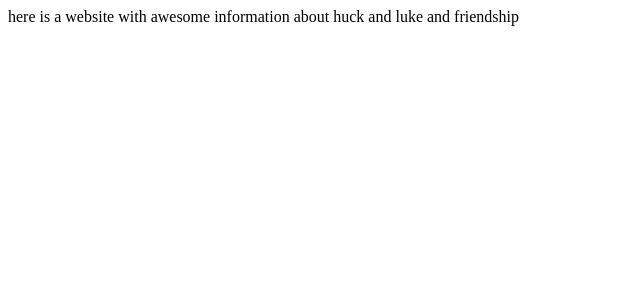
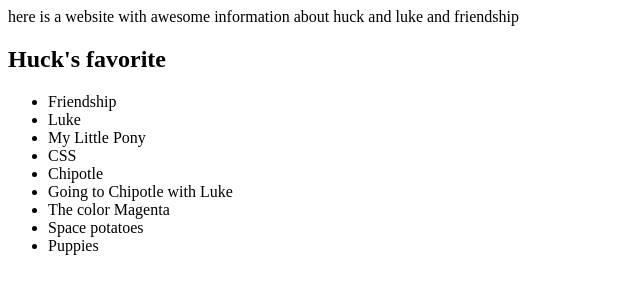
Before and after one commit to LukeSchlangen/luke-and-huck-awesome-website, a plain HTML site: page index.html in a window 1280 px wide. Shown: the whole page, without its empty margins (0-640 px from the left). Drawn offline with Linux system fonts and the light colour scheme.

Commit message:
creating first list

```diff
--- a/index.html
+++ b/index.html
@@ -6,5 +6,18 @@
   </head>
   <body>
     here is a website with awesome information about huck and luke and friendship
+
+    <h2>Huck's favorite</h2>
+    <ul>
+      <li>Friendship</li>
+      <li>Luke</li>
+      <li>My Little Pony</li>
+      <li>CSS</li>
+      <li>Chipotle</li>
+      <li>Going to Chipotle with Luke</li>
+      <li>The color Magenta</li>
+      <li>Space potatoes</li>
+      <li>Puppies</li>
+    </ul>
   </body>
 </html>
```
